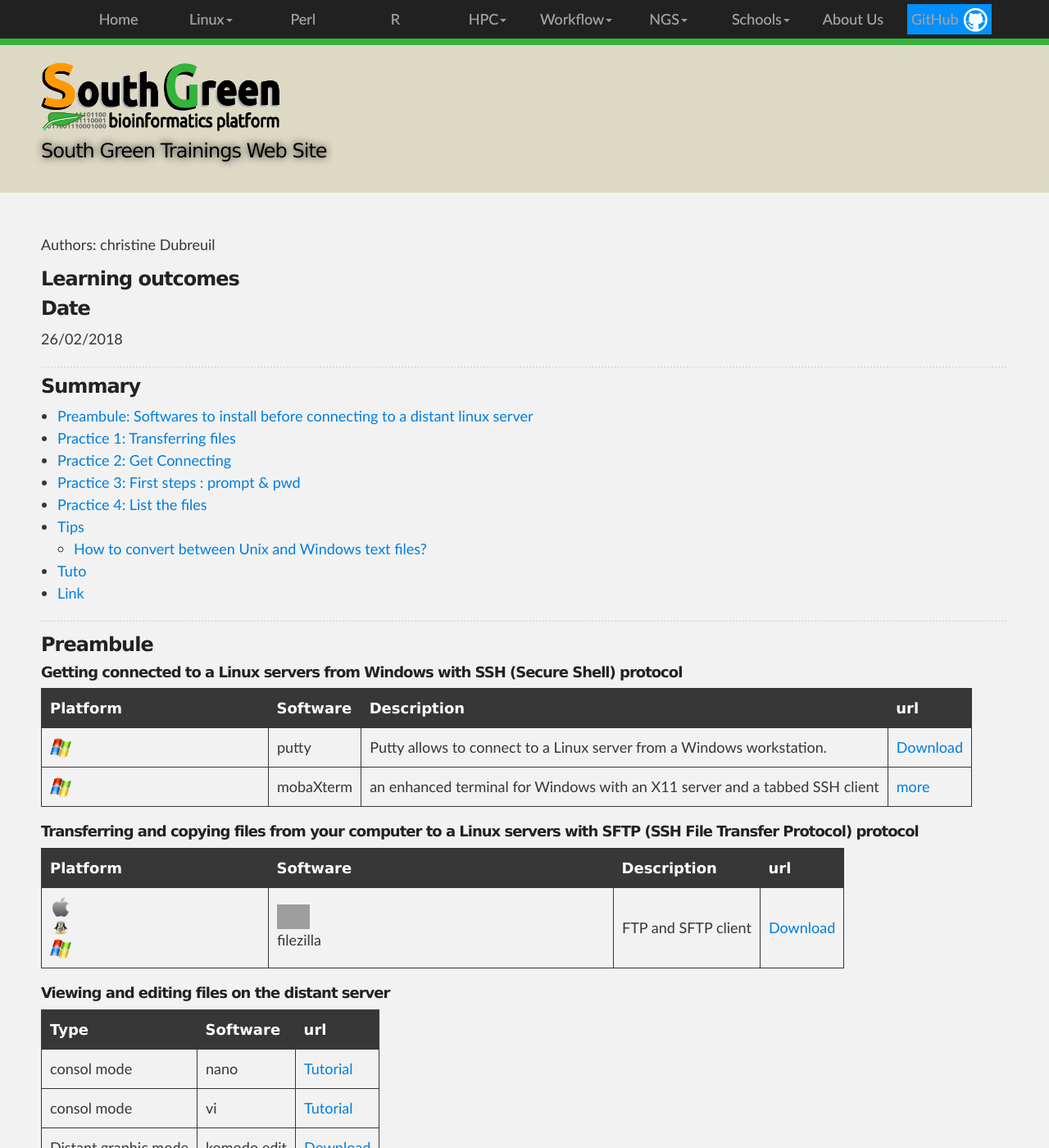
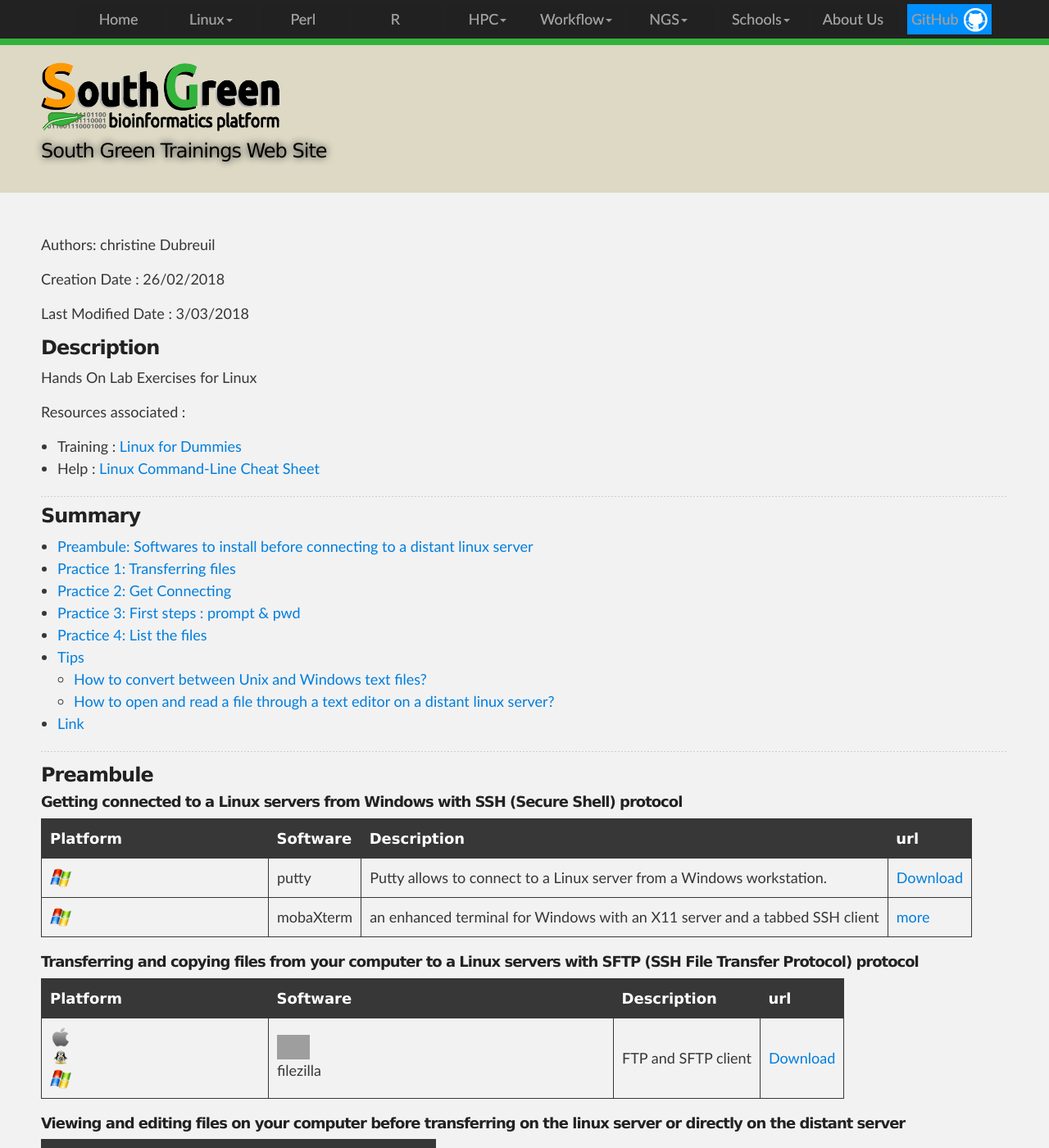
Before and after one commit to SouthGreenPlatform/trainings, a Jekyll site: the page built from _pages/linux/linuxPractice.md, in a window 1280 px wide and 1400 px high. Shown: the whole window at 82% size. Built offline with Jekyll 4.4.1, drawn with Linux system fonts in a browser that asks for light colours; nearby versions of some CDN libraries; some of the changed text lies outside the part shown.

Commit message:
Update linuxPractice.md

```diff
--- a/_pages/linux/linuxPractice.md
+++ b/_pages/linux/linuxPractice.md
@@ -8,10 +8,17 @@ description: Linux Practice page
 
 Authors: christine Dubreuil
 
-### Learning outcomes
+Creation Date : 26/02/2018
 
-### Date
-26/02/2018
+Last Modified Date : 3/03/2018
+
+### Description
+
+Hands On Lab Exercises for Linux
+
+Resources associated :
+* Training : [Linux for Dummies](https://southgreenplatform.github.io/trainings/linux/)
+* Help : [Linux Command-Line Cheat Sheet](https://southgreenplatform.github.io/trainings/linux/linuxTuto/)
 
 -----------------------
 
@@ -24,8 +31,8 @@ Authors: christine Dubreuil
 - [Practice 3: First steps : prompt & pwd](#practice-3)
 - [Practice 4: List the files ](#practice-4)
 - [Tips](#tips)
-  - [How to convert between Unix and Windows text files?](#convert)
-- [Tuto](#tuto)
+  - [How to convert between Unix and Windows text files?](#convertFileFormat)
+  - [How to open and read a file through a text editor on a distant linux server?](#readFile)
 - [Link](#link)
 
 
@@ -50,14 +57,14 @@ Authors: christine Dubreuil
 | <img width="10%" class="img-responsive" src="{{ site.url }}/images/tpLinux/osApple.png"/> <img width="10%" class="img-responsive" src="{{ site.url }}/images/tpLinux/osLinux.png"/> <img width="10%" class="img-responsive" src="{{ site.url }}/images/tpLinux/osWin.png"/>| <img width="10%" class="img-responsive" src="{{ site.url }}/images/tpLinux/filezilla.png"/> filezilla |  FTP and SFTP client  | [Download](http://filezilla.fr/telechargements/)  |
 
 
-##### Viewing and editing files on the distant server
+##### Viewing and editing files on your computer before transferring on the linux server or directly on the distant server
 
 | Type | Software  | url |
 | :------------- | :------------- | :------------- |
-| consol mode |  nano | [Tutorial](http://www.howtogeek.com/howto/42980/) |
-| consol mode |  vi | [Tutorial](https://www.washington.edu/computing/unix/vi.html)  |
-| Distant graphic mode| komodo edit | [Download](https://www.activestate.com/komodo-ide/downloads/edit) |
-
+| Distant, consol mode |  nano | [Tutorial](http://www.howtogeek.com/howto/42980/) |
+| Distant, consol mode |  vi | [Tutorial](https://www.washington.edu/computing/unix/vi.html)  |
+| Distant, graphic mode| komodo edit | [Download](https://www.activestate.com/komodo-ide/downloads/edit) |
+| Linux & windows based editor | Notepad++ | [Download](https://notepad-plus-plus.org/download/v7.5.5.html) |
 
 -----------------------
 
@@ -127,7 +134,7 @@ In the FileZilla menu, go to _File > Site Manager_. Then go through these 5 step
 <a name="tips"></a>
 ### Tips
 
-<a name="convert"></a>
+<a name="convertFileFormat"></a>
 ##### How to convert between Unix and Windows text files?
 The format of Windows and Unix text files differs slightly. In Windows, lines end with both the line feed and carriage return ASCII characters, but Unix uses only a line feed. As a consequence, some Windows applications will not show the line breaks in Unix-format files. Likewise, Unix programs may display the carriage returns in Windows text files with Ctrl-m (^M) characters at the end of each line.
 
@@ -173,3 +180,19 @@ ndzndioezdnezd^M
 * In vi, you can remove carriage return _^M _ characters with the following command: `:1,$s/^M//g`
 * To input the _^M_ character, press _Ctrl-v_, and then press _Enter_ or _return_.
 * In vim, use :`set ff=unix` to convert to Unix; use `:set ff=dos` to convert to Windows.
+
+<hr \>
+
+<a name="readFile"></a>
+###### vi
+
+###### nano
+
+###### Komodo Edit
+
+
+### Links
+<a name="links"></a>
+
+* Training : [Linux for Dummies](https://southgreenplatform.github.io/trainings/linux/)
+* Help : [Linux Command-Line Cheat Sheet](https://southgreenplatform.github.io/trainings/linux/linuxTuto/)
```
